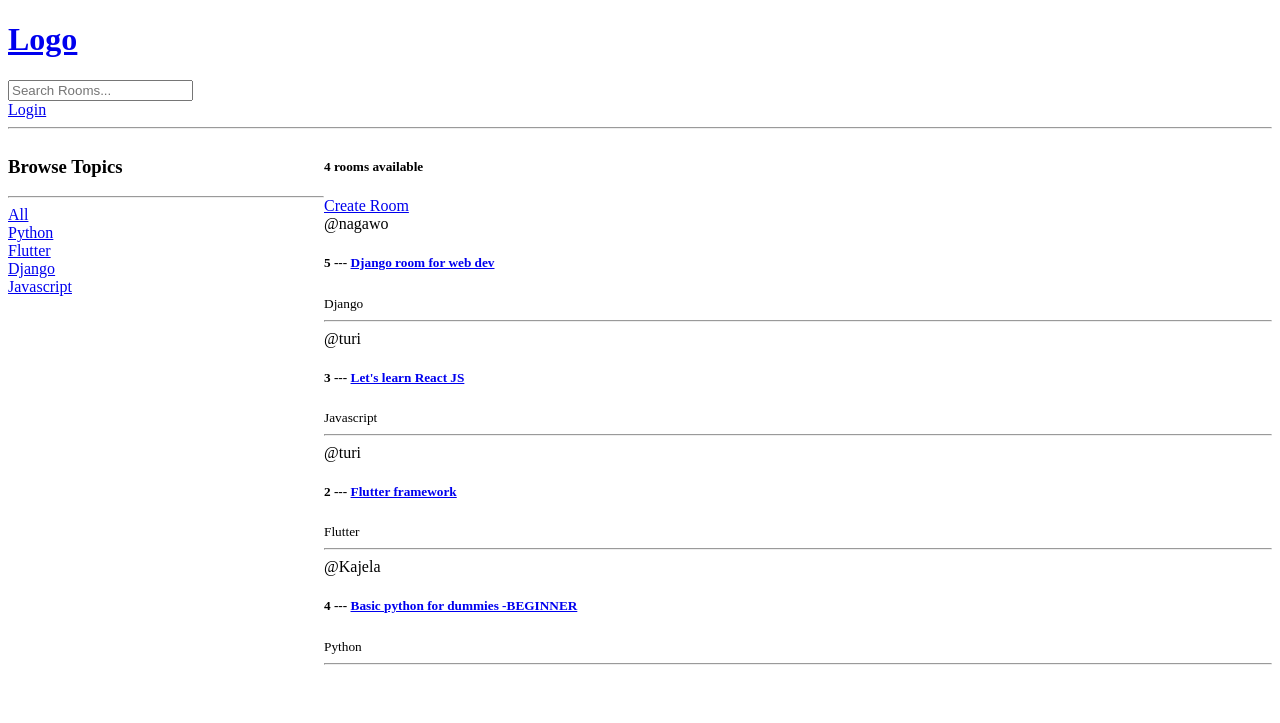
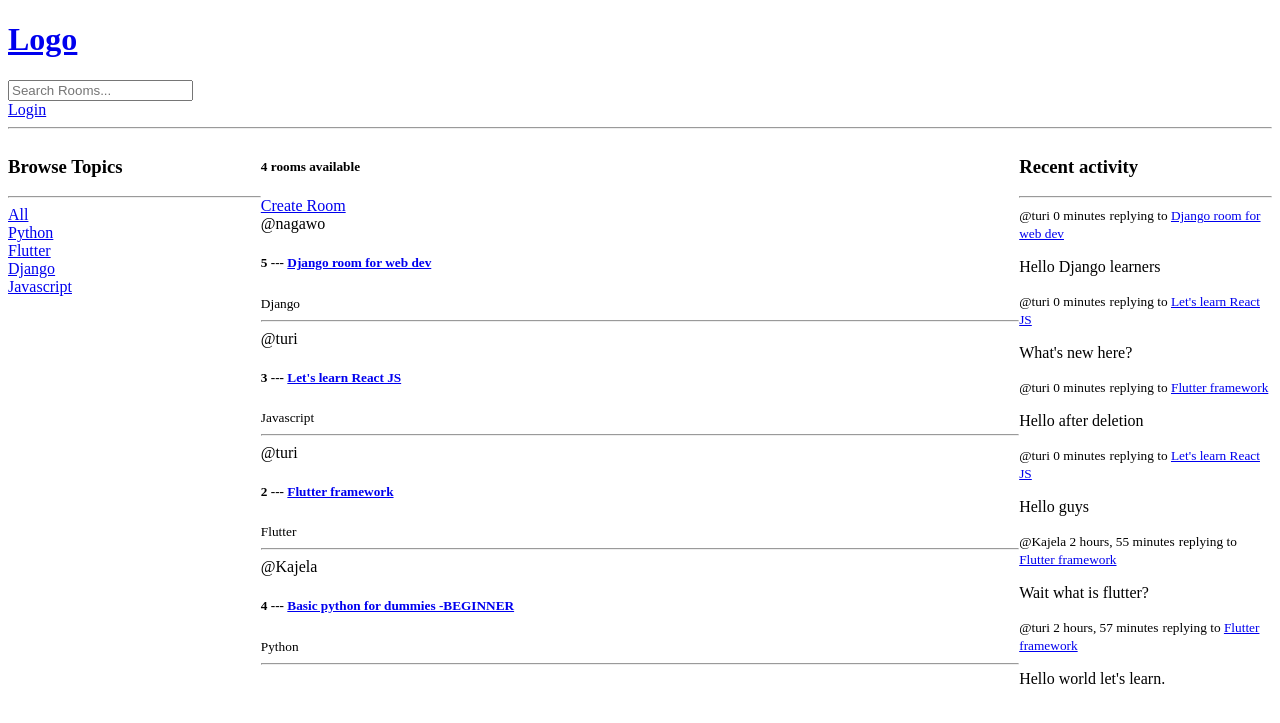
Before and after one commit to turinaf/studybud, a Django app: page / in a window 1280 px wide. Shown: the top 723 px of the page. Run offline with Django 4.2, Linux system fonts and the light colour scheme; data comes from the database, SQL or seed files in the repository; both versions use the stored data as it was after the commit.

Commit message:
Feed activity - home

```diff
--- a/base/models.py
+++ b/base/models.py
@@ -29,6 +29,7 @@ class Message(models.Model):
     body = models.TextField()
     updated = models.DateTimeField(auto_now=True)
     created = models.DateTimeField(auto_now_add=True)
-
+    class Meta():
+        ordering = ['-updated', '-created']
     def __str__(self):
         return self.body[0:50]
--- a/base/templates/base/home.html
+++ b/base/templates/base/home.html
@@ -5,7 +5,7 @@
 <style>
     .home-container{
         display: grid;
-        grid-template-columns: 1fr 3fr;
+        grid-template-columns: 1fr 3fr 1fr;
     }
 </style>
 
@@ -42,6 +42,16 @@
     </div>
     </div>
 
-
-</div> <!-- Side menu -->
+     <div class="recent-activity">
+        <h3>Recent activity</h3>
+        <hr>
+        {% for room_message in room_messages %}
+            <div>
+                <small>@{{room_message.user}} {{room_message.created |timesince}}</small>
+                <small>replying to <a href="{% url 'room' room_message.room.id %}">{{room_message.room}}</a></small>
+                <p>{{room_message}}</p>
+            </div>
+        {% endfor %}
+     </div>  <!-- Recent activity -->
+</div> <!-- Home container -->
 {% endblock %}
--- a/base/templates/base/room.html
+++ b/base/templates/base/room.html
@@ -22,6 +22,9 @@
 
     {% for message in room_messages %}
         <div>
+            {% if request.user == message.user %}
+            <a href="{% url 'delete-message' message.id %}">Delete</a>
+            {% endif %}
             <small>@{{message.user}} {{message.created | timesince}} ago</small>
             <p>{{message.body}}</p>
         </div>
--- a/base/urls.py
+++ b/base/urls.py
@@ -10,5 +10,6 @@ urlpatterns =[
 
     path('create-room/', views.createRoom, name="create-room"),
     path('update-room/<str:pk>/', views.updateRoom, name="update-room"),
-    path('delete-room/<str:pk>/', views.delete, name="delete-room"),
+    path('delete-room/<str:pk>/', views.deleteRoom, name="delete-room"),
+    path('delete-message/<str:pk>/', views.deleteMessage, name="delete-message"),
 ]
--- a/base/views.py
+++ b/base/views.py
@@ -68,7 +68,14 @@ def home(request):
         )
     topics = Topic.objects.all()
     room_count = rooms.count()
-    context = {'rooms': rooms, 'topics': topics, 'room_count': room_count}
+
+    room_messages = Message.objects.filter(Q(room__topic__name__icontains=q))
+
+    context = {'rooms': rooms,
+               'topics': topics,
+               'room_count': room_count,
+               'room_messages': room_messages,
+               }
     return render(request, 'base/home.html', context)
 
 def room(request, pk):
@@ -120,7 +127,7 @@ def updateRoom(request, pk):
     return render(request, 'base/room_form.html', context)
 
 @login_required(login_url='login')
-def delete(request, pk):
+def deleteRoom(request, pk):
     room = Room.objects.get(id=pk)
      # user only delete the room if he's the host.
     if request.user != room.host:
@@ -130,3 +137,15 @@ def delete(request, pk):
         room.delete()
         return redirect('home')
     return render(request, 'base/delete.html', {'obj':room})
+
+@login_required(login_url='login')
+def deleteMessage(request, pk):
+    message = Message.objects.get(id=pk)
+     # user only delete the room if he's the host.
+    if request.user != message.user:
+        return HttpResponse('You are not allowed here!!')
+
+    if request.method == "POST":
+        message.delete()
+        return redirect('home')
+    return render(request, 'base/delete.html', {'obj':message})
```
Also changed, not shown: base/templates/base/activity_component.html (added), db.sqlite3.
